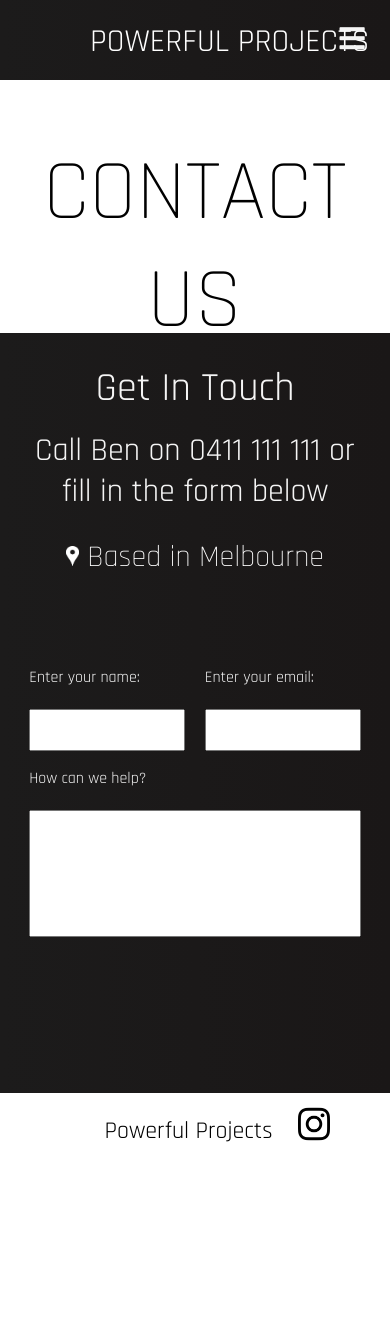
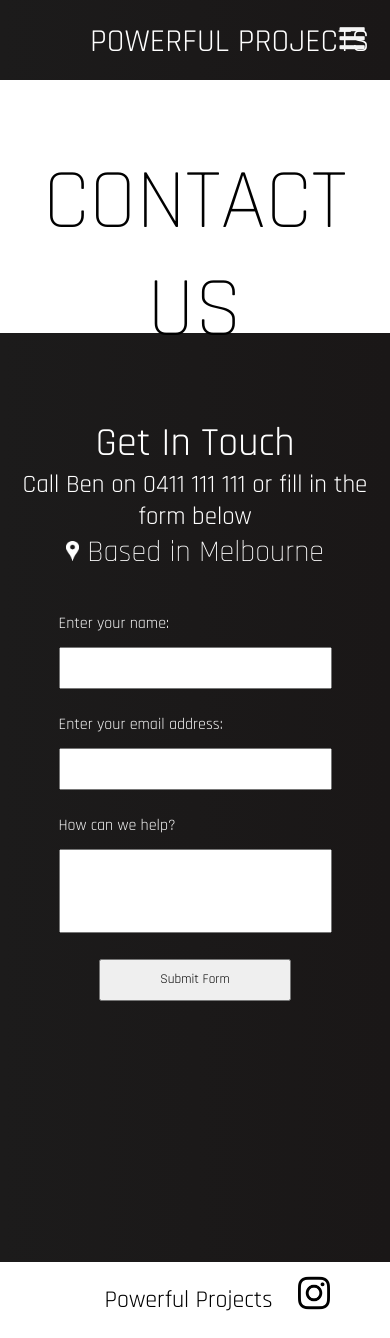
Before and after one commit to TomUglow/powerfulProjects, a React (Create React App) app: page /contact-us in a window 390 px wide. Before the commit the page ends 1169 px from the top, so only its background shows below. Built offline with nearby package versions, Linux system fonts and the light colour scheme; the HTML template or start-up script is replaced by a standard one.

Commit message:
Email Submission

```diff
--- a/package.json
+++ b/package.json
@@ -6,6 +6,7 @@
     "@testing-library/jest-dom": "^5.11.10",
     "@testing-library/react": "^11.2.6",
     "@testing-library/user-event": "^12.8.3",
+    "emailjs-com": "^2.6.4",
     "react": "^17.0.2",
     "react-dom": "^17.0.2",
     "react-router-dom": "^5.2.0",
--- a/src/App.css
+++ b/src/App.css
@@ -116,7 +116,7 @@
 .contact-us-header {
   grid-row-start: 1;
   height: 100%;
-  padding-top: 7vh;
+  padding-top: 8vh;
   color: black;
   background-color: white;
   font-size: 85px;
@@ -148,7 +148,6 @@
   .home,
   .services,
   .projects,
-  .contact-us,
   .domestic,
   .commercial,
   .industrial {
@@ -156,4 +155,8 @@
     align-items: center;
     text-align: center;
   }
+
+  .contact-us {
+    height: 140vh;
+  }
 }
--- a/src/components/ContactForm.css
+++ b/src/components/ContactForm.css
@@ -1,15 +1,6 @@
-.contact-form {
-    color: whitesmoke;
-    display: grid;
-    grid-template-columns: 15% 32.5% 5% 32.5% 15%;
-    grid-template-rows: 2vh 8vh 8vh 10vh 5vh 5vh 2vh 5vh 15vh 2vh;
-}
-
 .form-heading,
 .form-mobile,
 .form-location {
-    grid-column-start: 2;
-    grid-column-end: 5;
     width: 100%;
     text-align: center;
     font-weight: 400;
@@ -17,45 +8,48 @@
 }
 
 .form-heading {
-    grid-row-start: 2;
     font-size: 40px;
+    color: white;
 }
 
 .form-mobile {
-    grid-row-start: 3;
-    font-size: 32px;
+    font-size: 34px;
+    color: white;
 }
 
-.form-location {
-    grid-row-start: 4;
-    grid-row-end: 7;
+.form {
+    margin-top: 5vh;
+    width: 100%;
+    color: whitesmoke;
+    display: grid;
+    grid-template-columns: 15% 30% 10% 30% 15%;
+    grid-template-rows: 4vh 5vh 3vh 4vh 10vh 3vh 5vh;
 }
 
-.form-question1,
-.form-question2 {
-    grid-row-start: 5;
+.form-name,
+.form-email {
+    grid-row-start: 1;
     text-align: left;
 }
 
-.form-question1 {
+.form-name {
     grid-column: 2;
 }
 
-.form-question2 {
+.form-email {
     grid-column: 4;
 }
 
-.form-question3 {
-    grid-row-start: 8;
+.form-description {
+    grid-row-start: 4;
     grid-column-start: 2;
     grid-column-end: 5;
     text-align: left;
 }
 
 .form-box1,
-.form-box2,
-.form-box3 {
-    grid-row: 6;
+.form-box2 {
+    grid-row: 2;
 }
 
 .form-box1 {
@@ -67,17 +61,20 @@
 }
 
 .form-box3 {
-    grid-row-start: 9;
+    grid-row-start: 5;
     grid-column-start: 2;
     grid-column-end: 5;
     resize: none;
     text-align: top;
 }
 
-.form-error-message {
-    grid-row-start: 10;
+.form-submit {
+    grid-row: 7;
     grid-column-start: 2;
     grid-column-end: 5;
+    width: 35%;
+    height: 100%;
+    justify-self: center;
 }
 
 textarea {
@@ -86,9 +83,37 @@ textarea {
     }
 
 @media screen and (max-width: 960px) {
-    .contact-form {
-        margin-top: 35vh;
-        grid-template-columns: 7.5% 40% 5% 40% 7.5%;
-        grid-template-rows: 2vh 8vh 18vh 10vh 5vh 5vh 2vh 5vh 15vh 2vh;
+    .form-mobile {
+        font-size: 25px;
+    }
+
+    .form {
+        grid-template-columns: 15% 70% 15%;
+        grid-template-rows: 4vh 5vh 3vh 4vh 5vh 3vh 4vh 10vh 3vh 5vh;
+    }
+
+    .form-email {
+        grid-row-start: 4;
+        grid-column: 2;
+    }
+
+    .form-description {
+        grid-row-start: 7;
+    }
+
+    .form-box2 {
+        grid-row: 5;
+        grid-column: 2;
+    }
+
+    .form-box3 {
+        grid-row-start: 8;
+        grid-column: 2;
+    }
+
+    .form-submit {
+        grid-row: 10;
+        grid-column: 2;
+        width: 70%;
     }
 }
--- a/src/components/ContactForm.js
+++ b/src/components/ContactForm.js
@@ -1,59 +1,68 @@
 import React from 'react';
 import '../components/ContactForm.css';
 import LocationPin from '..//images/location-pin.png';
+import emailjs, { init } from 'emailjs-com';
+init("user_kOD2awCiUQTvoAfY4hMUn");
 
 class ContactForm extends React.Component {
     constructor(props) {
         super(props);
         this.state = {
-        username: '',
-        age: null,
-        errormessage: ''
+        name: '',
+        email: '',
+        description: ''
         };
+    this.handleSubmit = this.handleSubmit.bind(this);
     }
-    myChangeHandler = (event) => {
-        let nam = event.target.name;
-        let val = event.target.value;
-        let err = '';
-        if (nam === "age") {
-        if (val !="" && !Number(val)) {
-            err = <strong className='form-error-message'>*You must enter a valid email address</strong>;
-        }
-        }
-        this.setState({errormessage: err});
-        this.setState({[nam]: val});
-    }
+
+    handleSubmit() {
+    const btn = document.getElementById('form-submit-button');
+
+    document.getElementById('form')
+        .addEventListener('submit', function(event) {
+        event.preventDefault();
+
+    btn.value = 'Sending...';
+
+    const serviceID = 'default_service';
+    const templateID = 'template_2s56c7v';
+
+    emailjs.sendForm(serviceID, templateID, this)
+        .then(() => {
+        btn.value = 'Send Email';
+            alert('Sent!');
+        }, (err) => {
+        btn.value = 'Send Email';
+        alert(JSON.stringify(err));
+        });
+    });
+};
+
     render() {
         return (
-        <form className='contact-form'>
+        <>
             <h1 className='form-heading'>Get In Touch {this.state.username} </h1>
             <h2 className='form-mobile'>Call Ben on 0411 111 111 or fill in the form below</h2>
             <h3 className='form-location'><img className='location-pin' src={LocationPin} alt='Location Pin Icon' width="13" height="20" /> Based in Melbourne</h3>
-            <p className='form-question1'>Enter your name:</p>
-            <input
-                className='form-box1'
-                type='text'
-                name='username'
-                onChange={this.myChangeHandler}
-            />
-            <p className='form-question2'>Enter your email:</p>
-            <input
-                className='form-box2'
-                type='text'
-                name='age'
-                onChange={this.myChangeHandler}
-            />
-            <p className='form-question3'>How can we help?</p>
-            <textarea
-                className='form-box3'
-                name='Description'
-                onChange={this.myChangeHandler}
-            />
-            {this.state.errormessage}
-        </form>
+
+            <form id="form" className="form">
+                <label for="name" className="form-name">Enter your name:</label>
+                <input type="text" name="name" id="name" className="form-box1"/>
+
+                <label for="email" className="form-email">Enter your email address:</label>
+                <input type="text" name="email" id="email" className="form-box2"/>
+
+                <label for="description" className="form-description">How can we help?</label>
+                <textarea type="text" name="description" id="description" className="form-box3"/>
+
+                <input type="submit" id="form-submit-button" value="Submit Form" className="form-submit" onClick={this.handleSubmit}/>
+            </form>
+
+            <script type="text/javascript" src="https://cdn.jsdelivr.net/npm/emailjs-com@2/dist/email.min.js"></script>
+            <script type="text/javascript"> emailjs.init('user_kOD2awCiUQTvoAfY4hMUn')</script>
+        </>
         );
     }
 }
 
-
   export default ContactForm;
```
Also changed, not shown: 1 other file (tests, documents, lock files or other folders).
